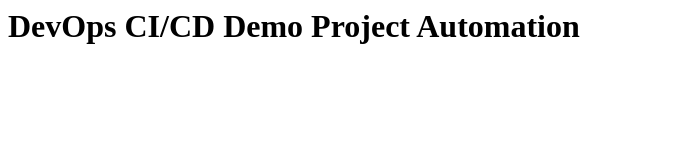
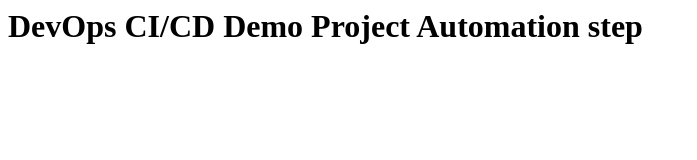
Before and after one commit to Manikanta6878/first-job, a plain HTML site: page index.html in a window 1280 px wide. Shown: the whole page, without its empty margins (0-697 px from the left). Drawn offline with Linux system fonts and the light colour scheme.

Commit message:
Update index.html

```diff
--- a/index.html
+++ b/index.html
@@ -1 +1 @@
-<h1>DevOps CI/CD Demo Project Automation </h1>
+<h1>DevOps CI/CD Demo Project Automation step </h1>
```
